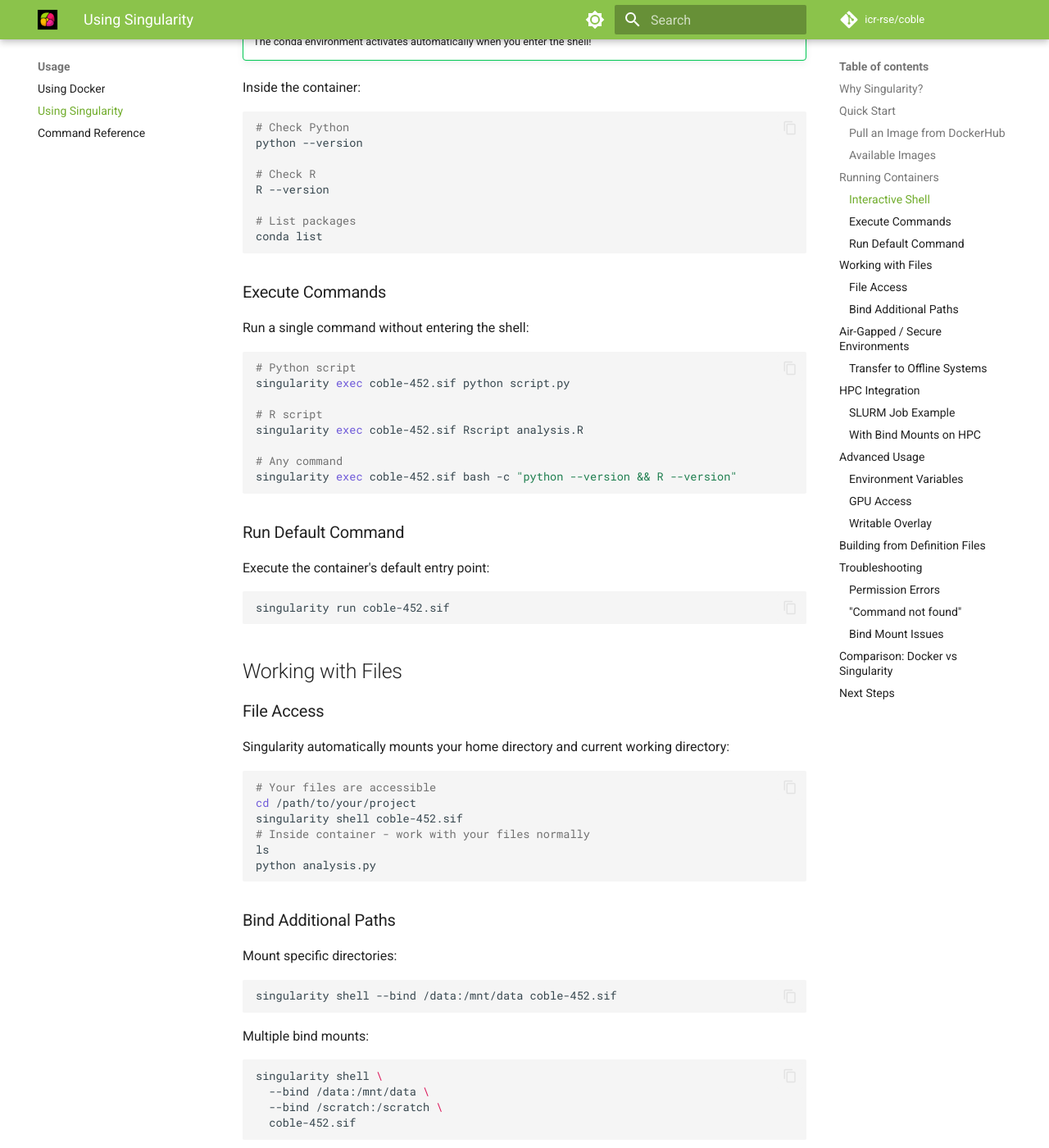
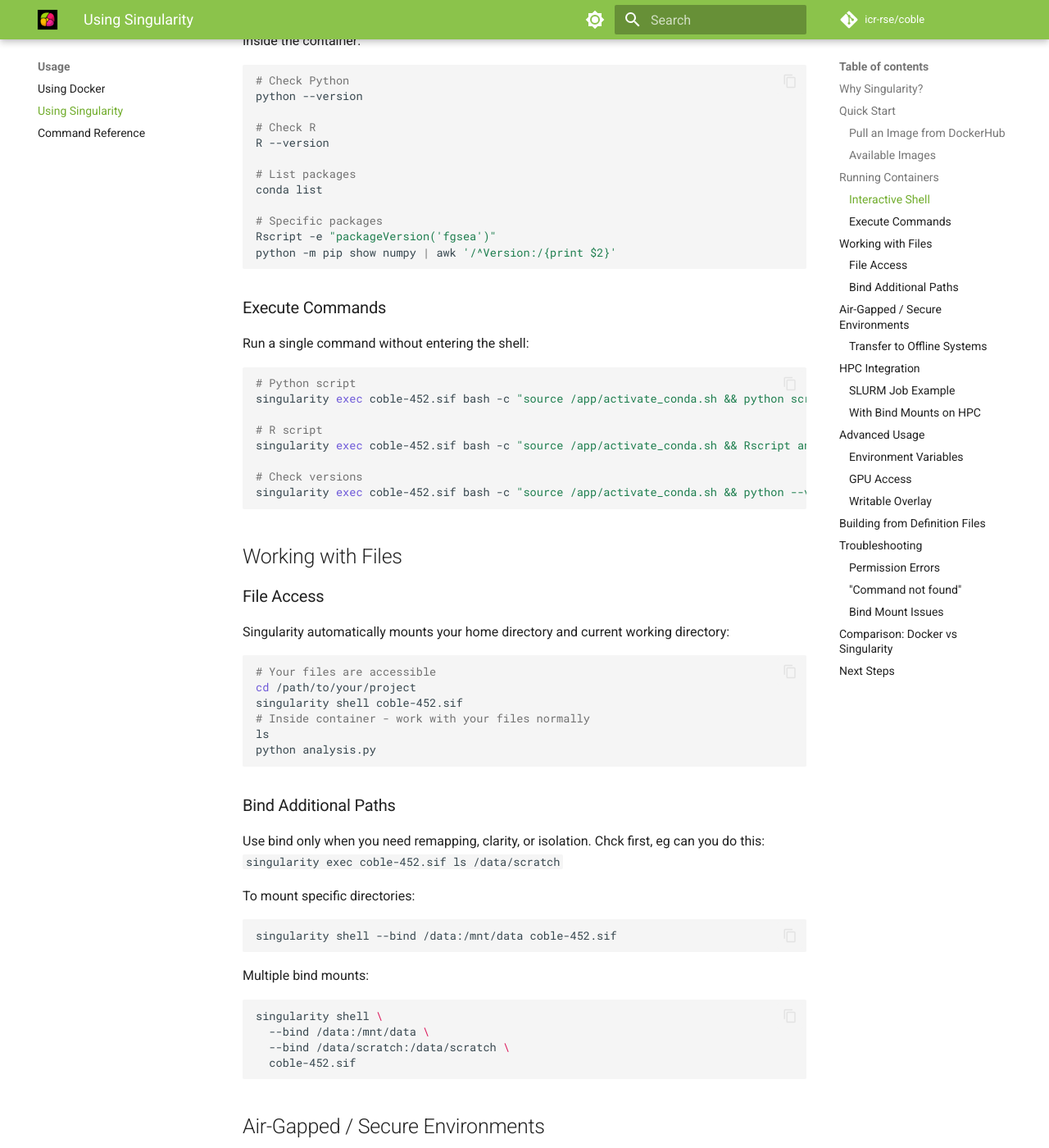
Before and after one commit to coble-tools/coble, an MkDocs documentation site: the page built from docs/singularity.md, in a window 1280 px wide and 1400 px high, scrolled down 1331 px. Shown: the whole window at 82% size. Built offline with MkDocs 1.6.1 and Material for MkDocs 9.7.7, drawn with Linux system fonts in a browser that asks for light colours; comment, search, counter and statistics services are not loaded; some of the changed text lies outside the part shown.

Commit message:
Updated docs with some correction to singularity start up

````diff
--- a/docs/singularity.md
+++ b/docs/singularity.md
@@ -61,7 +59,13 @@ R --version
 
 # List packages
 conda list
+
+# Specific packages
+Rscript -e "packageVersion('fgsea')"
+python -m pip show numpy | awk '/^Version:/{print $2}'
 ```
+
+
 
 ### Execute Commands
 
@@ -69,21 +73,13 @@ Run a single command without entering the shell:
 
 ```bash
 # Python script
-singularity exec coble-452.sif python script.py
+singularity exec coble-452.sif bash -c "source /app/activate_conda.sh && python script.py"
 
 # R script
-singularity exec coble-452.sif Rscript analysis.R
+singularity exec coble-452.sif bash -c "source /app/activate_conda.sh && Rscript analysis.R"
 
-# Any command
-singularity exec coble-452.sif bash -c "python --version && R --version"
-```
-
-### Run Default Command
-
-Execute the container's default entry point:
-
-```bash
-singularity run coble-452.sif
+# Check versions
+singularity exec coble-452.sif bash -c "source /app/activate_conda.sh && python --version && R --version"
 ```
 
 ## Working with Files
@@ -103,8 +99,11 @@ python analysis.py
 
 ### Bind Additional Paths
 
-Mount specific directories:
+Use bind only when you need remapping, clarity, or isolation.
+Chck first, eg can you do this:
+`singularity exec coble-452.sif ls /data/scratch`
 
+To mount specific directories:
 ```bash
 singularity shell --bind /data:/mnt/data coble-452.sif
 ```
@@ -114,7 +113,7 @@ Multiple bind mounts:
 ```bash
 singularity shell \
   --bind /data:/mnt/data \
-  --bind /scratch:/scratch \
+  --bind /data/scratch:/data/scratch \
   coble-452.sif
 ```
 
````
Also changed, not shown: other parts of docs/singularity.md (+1 -3 lines), dev/dev-notes/rae-slurm.md (added, +15 -0 lines), docs/docker.md (+6 -12 lines), docs/installation.md (+0 -1 lines), 1 other file.
